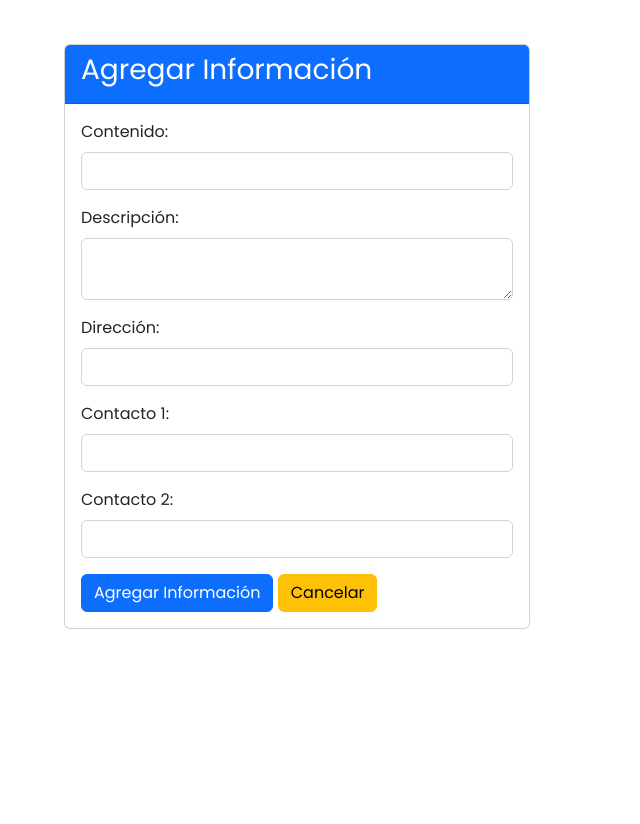
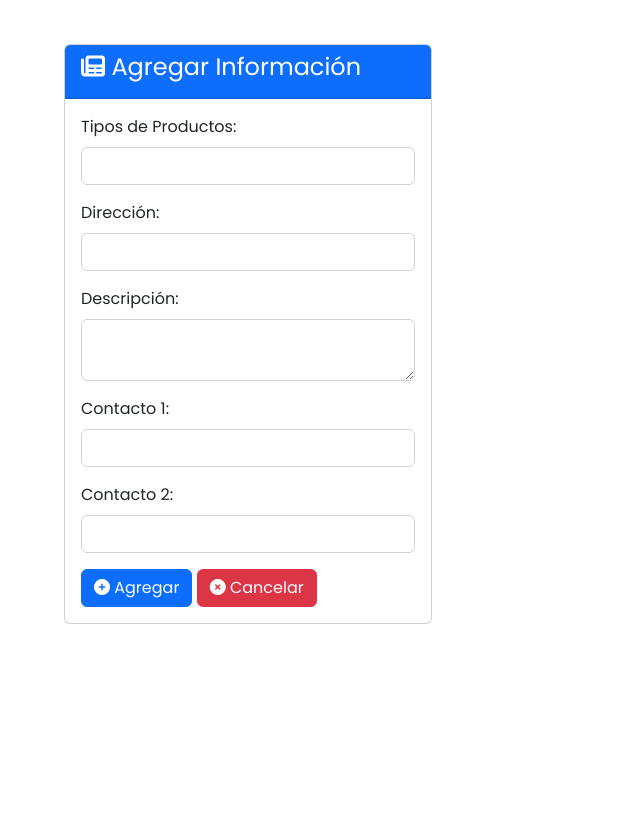
Before and after one commit to BryanCachimuel/Proyecto_Artefactos_Electrodomesticos, a PHP site: page /views/home/agregarInformacion.php in a window 1280 px wide. Shown: the part 56-880 px from the top of the page, without its empty margins (0-640 px from the left). Run offline with PHP 8.4, Linux system fonts and the light colour scheme; the visitor is signed in with stand-in values (Sample User, id 1); data that the repository does not hold is empty; some libraries are stand-ins or nearby versions.

Commit message:
mejorando la vista de agregado de información el cual ha sido añadido lo que son los iconos

```diff
--- a/views/home/agregarInformacion.php
+++ b/views/home/agregarInformacion.php
@@ -10,24 +10,24 @@
 
 <div class="container mt-4">
   <div class="row">
-    <div class="col-5">
+    <div class="col-4">
       <div class="card">
         <div class="card-header bg-primary">
-          <h3 class="text-white">Agregar Información</h3>
+          <h4 class="text-white"><i class="fa-solid fa-newspaper"></i> Agregar Información</h4>
         </div>
         <div class="card-body">
           <form action="/proyecto_artefactos/helpers/informacionformulario.php" method="POST">
             <div class="mb-3">
-              <label for="contenido" class="form-label">Contenido:</label>
+              <label for="contenido" class="form-label">Tipos de Productos:</label>
               <input type="text" name="contenido" class="form-control" id="contenido">
+            </div>
+            <div class="mb-3">
+              <label for="direccion" class="form-label">Dirección: </label>
+              <input type="text" name="direccion" class="form-control" id="direccion">
             </div>
             <div class="mb-3">
               <label for="descripcion" class="form-label">Descripción:</label>
               <textarea class="form-control" name="descripcion"  id="descripcion" rows="2"></textarea>
-            </div>
-            <div class="mb-3">
-              <label for="direccion" class="form-label">Dirección: </label>
-              <input type="text" name="direccion" class="form-control" id="direccion">
             </div>
             <div class="mb-3">
               <label for="contacto" class="form-label">Contacto 1:</label>
@@ -37,20 +37,20 @@
               <label for="contacto2" class="form-label">Contacto 2: </label>
               <input type="text" name="contacto2" class="form-control" id="contacto2">
             </div>
-              <button type="submit" class="btn btn-primary">Agregar Información</button>
-              <a href="agregarInformacion.php" class="btn btn-warning">Cancelar</a>
+              <button type="submit" class="btn btn-primary"><i class="fa-solid fa-circle-plus"></i> Agregar</button>
+              <a href="agregarInformacion.php" class="btn btn-danger"><i class="fa-solid fa-circle-xmark"></i> Cancelar</a>
             </form>
         </div>
       </div>
     </div>
 
-    <div class="col-7">
+    <div class="col-8">
     <?php foreach($informacion as $info) : ?>
       <div class="card mb-4">
         <card-body>
             <div class="container mt-2">
              <div class="form-group row">
-              <label for="contenido" class="col-sm-2 col-form-label">Título:</label>
+              <label for="contenido" class="col-sm-2 col-form-label">Tipos:</label>
                 <div class="col-sm-4">
                   <input type="text" name="contenido" class="form-control" id="contenido" value="<?= $info[1] ?>" disabled>
                 </div>
@@ -74,8 +74,8 @@
                   </div>
                 </div>
                 <div class="mb-3 mt-3">
-                    <a href="editarInformacion.php?id=<?= $info[0] ?>" class="btn btn-success">Actualizar</a>
-                    <a class="btn btn-danger" data-bs-toggle="modal" data-bs-target="#id<?=$info[0]?>">Eliminar</a>
+                    <a href="editarInformacion.php?id=<?= $info[0] ?>" class="btn btn-success"><i class="fa-regular fa-pen-to-square"></i> Actualizar</a>
+                    <a class="btn btn-danger" data-bs-toggle="modal" data-bs-target="#id<?=$info[0]?>"><i class="fa-solid fa-trash-can"></i> Eliminar</a>
                 </div>
             </div>
         </card-body>
@@ -93,8 +93,8 @@
                    <h3><?=$info[1]?></h3>
                 </div>
                 <div class="modal-footer">
-                  <a href="/proyecto_artefactos/helpers/eliminarInformacion.php?id=<?= $info[0]?>" class="btn btn-danger">Eliminar</a>
-                  <button type="button" class="btn btn-success" data-bs-dismiss="modal">Cancelar</button>
+                  <a href="/proyecto_artefactos/helpers/eliminarInformacion.php?id=<?= $info[0]?>" class="btn btn-danger"><i class="fa-solid fa-trash-can"></i> Eliminar</a>
+                  <button type="button" class="btn btn-success" data-bs-dismiss="modal"><i class="fa-solid fa-circle-xmark"></i> Cancelar</button>
                 </div>
               </div>
             </div>
```
